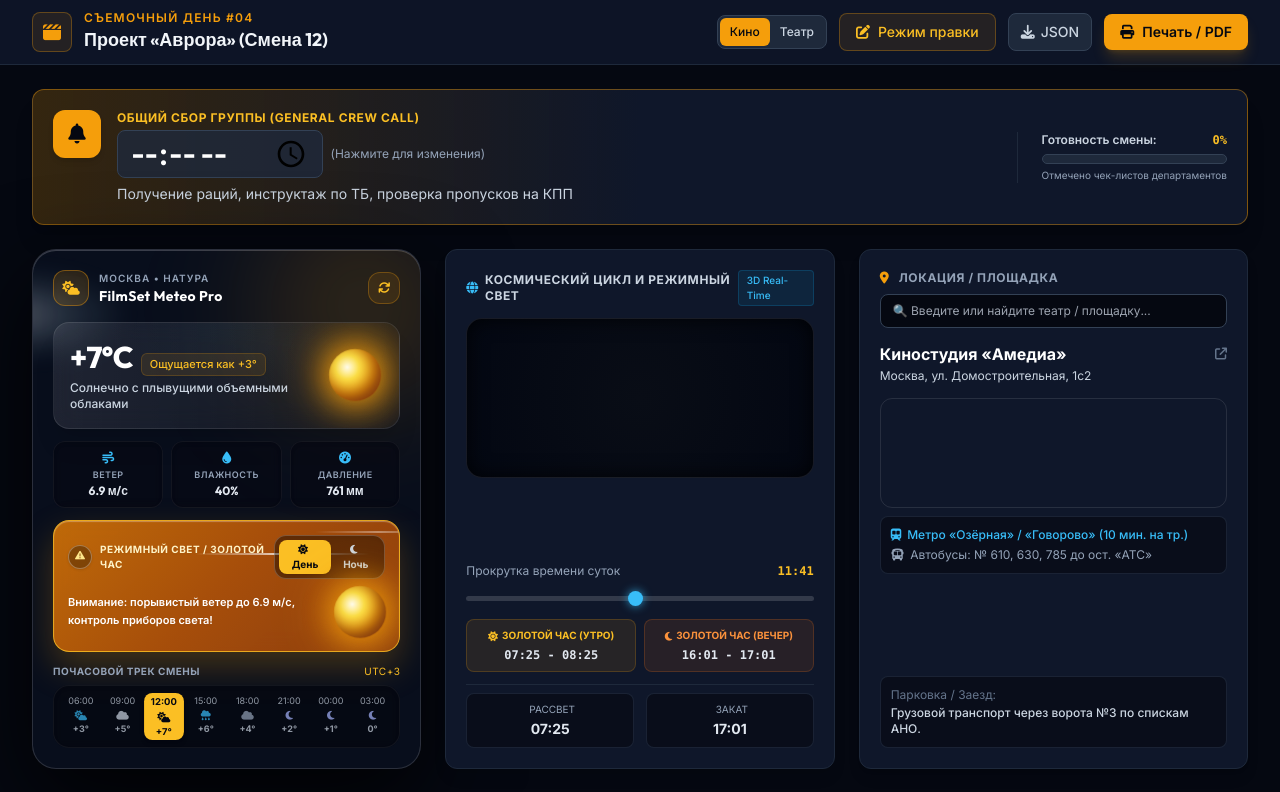
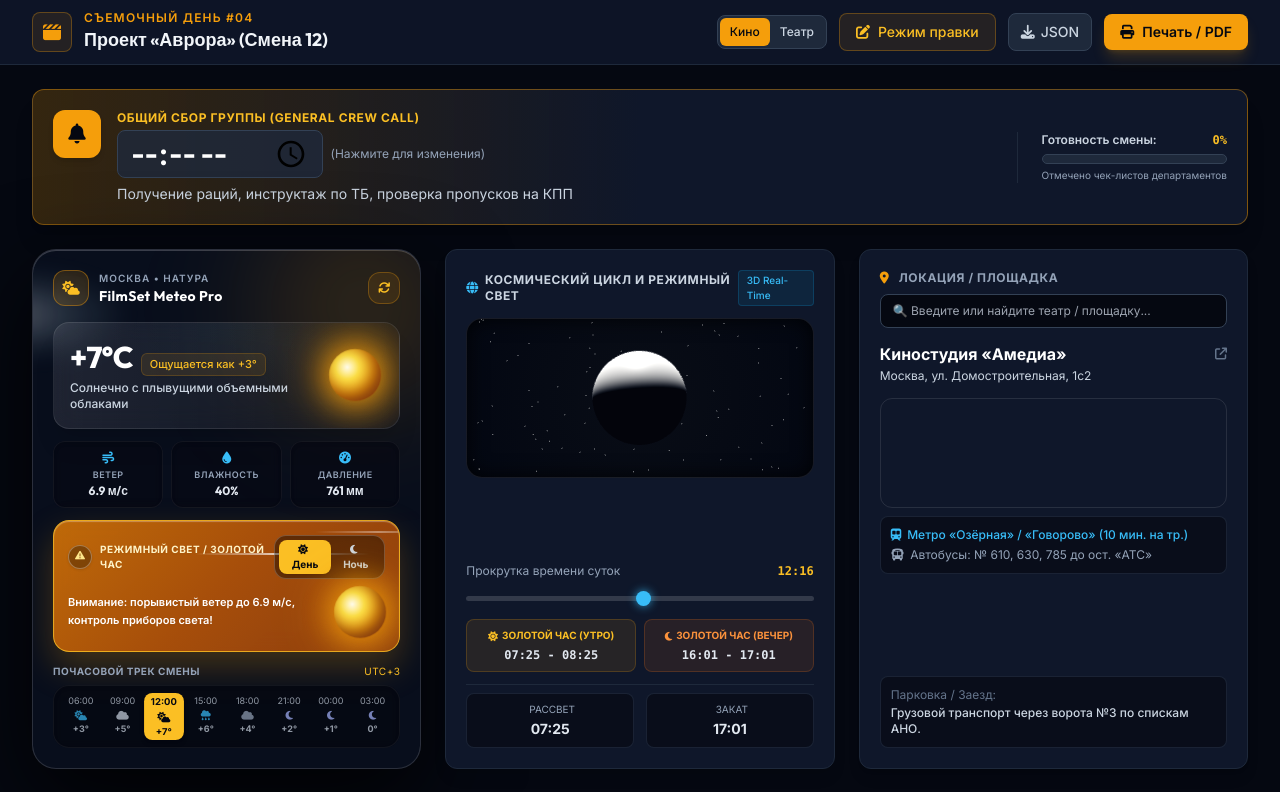
Before and after one commit to biznestver-dev/call-sheet-app, a plain HTML site: page index.html in a window 1280 px wide. Shown: the top 792 px of the page. Drawn offline with nearby package versions, Linux system fonts and the light colour scheme; animation ran at ten frames a second; some icons are missing.

Commit message:
Fix 3D globe rendering issue

```diff
--- a/index.html
+++ b/index.html
@@ -256,7 +256,6 @@
                 </div>
             </div>
 
-            <!-- Общая шкала готовности смены / монтировки -->
             <div class="flex flex-col items-end justify-center border-t md:border-t-0 md:border-l border-slate-800 pt-3 md:pt-0 md:pl-6 min-w-[200px]">
                 <div class="flex items-center justify-between w-full text-xs text-slate-300 mb-1.5 font-semibold">
                     <span id="readiness-label-title">Готовность смены:</span>
@@ -269,12 +268,10 @@
             </div>
         </div>
 
-        <!-- Grid: Weather & Atmosphere & Location (Weather hidden in Theater mode) -->
+        <!-- Grid: Weather & Atmosphere & Location -->
         <div class="grid grid-cols-1 lg:grid-cols-3 gap-6" id="top-widgets-grid">
 
-            <!-- Интегрированный Кинематографичный виджет погоды V1 -->
             <div class="glass-card rounded-3xl p-5 relative overflow-hidden transition-all duration-500 flex flex-col justify-between" id="weather-widget-card">
-
                 <div class="absolute inset-0 overflow-hidden pointer-events-none z-0" id="sky-bg-container">
                     <div class="absolute -top-10 -right-10 w-48 h-48 bg-amber-500/20 rounded-full blur-3xl transition-all duration-500" id="corona-bg"></div>
                     <div class="cloud-layer-1"></div>
@@ -332,7 +329,6 @@
                 </div>
 
                 <div class="banner-day p-3.5 rounded-2xl border relative z-10 overflow-hidden mb-3 backdrop-blur-md transition-all duration-500" id="cinematic-banner">
-
                     <div class="absolute inset-0 pointer-events-none overflow-hidden opacity-90 z-10">
                         <div class="wind-line top-2.5 w-32" style="animation-delay: 0s;"></div>
                         <div class="wind-line top-8 w-44" style="animation-delay: 0.4s;"></div>
@@ -393,7 +389,7 @@
                 </div>
             </div>
 
-            <!-- 3D Realistic Earth & Space Widget (Hidden in Theater mode) -->
+            <!-- 3D Realistic Earth & Space Widget -->
             <div class="bg-slate-900 border border-slate-800 rounded-xl p-5 shadow-lg flex flex-col justify-between relative overflow-hidden" id="space-widget-card">
                 <div>
                     <div class="flex items-center justify-between mb-3">
@@ -452,7 +448,7 @@
                 </div>
             </div>
 
-            <!-- Location & Logistics with Live Search & Venue Input -->
+            <!-- Location & Logistics -->
             <div class="bg-slate-900 border border-slate-800 rounded-xl p-5 shadow-lg flex flex-col justify-between space-y-3" id="location-card">
                 <div>
                     <div class="flex items-center justify-between mb-2">
@@ -493,7 +489,7 @@
             </div>
         </div>
 
-        <!-- Scenes Breakdown / Stripboard (Сцены смены / Акты и картины) -->
+        <!-- Scenes Breakdown -->
         <div class="bg-slate-900 border border-slate-800 rounded-xl p-5 shadow-lg">
             <div class="flex items-center justify-between mb-4">
                 <div class="flex items-center space-x-2">
@@ -521,7 +517,7 @@
             </div>
         </div>
 
-        <!-- General Timeline / Schedule -->
+        <!-- General Timeline -->
         <div class="bg-slate-900 border border-slate-800 rounded-xl p-5 shadow-lg">
             <div class="flex items-center justify-between mb-4">
                 <div class="flex items-center space-x-2">
@@ -547,7 +543,7 @@
             </div>
         </div>
 
-        <!-- Departments & Crew Call Times with Interactive Checklists -->
+        <!-- Departments & Crew Call Times -->
         <div>
             <div class="flex items-center justify-between mb-4">
                 <div class="flex items-center space-x-2">
@@ -665,7 +661,7 @@
                     time: "10:00",
                     ready: true,
                     crew: [
-                        { role: "Заведующий постановчной частью", name: "Олег Зломанов", phone: "+7 (999) 777-88-99" },
+                        { role: "Заведующий постановочной частью", name: "Олег Зломанов", phone: "+7 (999) 777-88-99" },
                         { role: "Начальник монтировочного цеха", name: "Артем Сидоренко", phone: "+7 (999) 888-99-00" }
                     ]
                 },
@@ -731,11 +727,13 @@
             containerElement.innerHTML = '';
 
             const sceneMoon = new THREE.Scene();
-            const cameraMoon = new THREE.PerspectiveCamera(50, containerElement.clientWidth / containerElement.clientHeight, 0.1, 3000);
+            const width = containerElement.clientWidth || 55;
+            const height = containerElement.clientHeight || 55;
+            const cameraMoon = new THREE.PerspectiveCamera(50, width / height, 0.1, 3000);
             cameraMoon.position.set(0, 0, 2.4);
 
             const rendererMoon = new THREE.WebGLRenderer({ antialias: true, powerPreference: "high-performance" });
-            rendererMoon.setSize(containerElement.clientWidth, containerElement.clientHeight);
+            rendererMoon.setSize(width, height);
             rendererMoon.setPixelRatio(Math.min(window.devicePixelRatio, 2));
             containerElement.appendChild(rendererMoon.domElement);
 
@@ -778,7 +776,7 @@
             sceneMoon.add(new THREE.Points(starsGeo, starsMat));
 
             const sphereGeo = new THREE.SphereGeometry(1, 64, 64);
-            const moonMat = new THREE.MeshStandardMaterial({ roughness: 0.85, metalness: 0.05 });
+            const moonMat = new THREE.MeshStandardMaterial({ roughness: 0.85, metalness: 0.05, color: 0x888888 });
             const moonMesh = new THREE.Mesh(sphereGeo, moonMat);
             moonMesh.rotation.z = THREE.MathUtils.degToRad(1.54);
             sceneMoon.add(moonMesh);
@@ -937,7 +935,6 @@
                 theaterBtn.className = "px-2.5 py-1.5 rounded-md font-medium transition bg-amber-500 text-slate-950";
                 filmBtn.className = "px-2.5 py-1.5 rounded-md font-medium transition text-slate-300 hover:text-white";
 
-                // Скрываем погодные и астрономические виджеты для театра (в помещении)
                 if (weatherWidgetCard) weatherWidgetCard.style.display = 'none';
                 if (spaceWidgetCard) spaceWidgetCard.style.display = 'none';
 
@@ -970,7 +967,19 @@
                 theaterBtn.className = "px-2.5 py-1.5 rounded-md font-medium transition text-slate-300 hover:text-white";
 
                 if (weatherWidgetCard) weatherWidgetCard.style.display = 'flex';
-                if (spaceWidgetCard) spaceWidgetCard.style.display = 'flex';
+                if (spaceWidgetCard) {
+                    spaceWidgetCard.style.display = 'flex';
+                    // Переинициализируем 3D сцену при возвращении видимости, чтобы размеры не были 0х0
+                    setTimeout(() => {
+                        if (!rendererGlobe) init3DWidget();
+                        else {
+                            const container = document.getElementById('globeContainer');
+                            if (container && rendererGlobe) {
+                                rendererGlobe.setSize(container.clientWidth || 300, container.clientHeight || 160);
+                            }
+                        }
+                    }, 50);
+                }
 
                 generalBellIcon.className = "fa-solid fa-bell";
                 generalCallTitleLabel.innerText = "Общий сбор группы (General Crew Call)";
@@ -1109,12 +1118,15 @@
             const container = document.getElementById('globeContainer');
             if (!container) return;
 
+            const width = container.clientWidth || 320;
+            const height = container.clientHeight || 160;
+
             sceneGlobe = new THREE.Scene();
-            cameraGlobe = new THREE.PerspectiveCamera(45, container.clientWidth / container.clientHeight, 0.1, 1000);
+            cameraGlobe = new THREE.PerspectiveCamera(45, width / height, 0.1, 1000);
             cameraGlobe.position.set(0, 0, 4.6);
 
             rendererGlobe = new THREE.WebGLRenderer({ antialias: true, alpha: true });
-            rendererGlobe.setSize(container.clientWidth, container.clientHeight);
+            rendererGlobe.setSize(width, height);
             rendererGlobe.setPixelRatio(Math.min(window.devicePixelRatio, 2));
             rendererGlobe.toneMapping = THREE.ACESFilmicToneMapping;
             rendererGlobe.toneMappingExposure = 1.2;
@@ -1138,9 +1150,16 @@
             const textureLoader = new THREE.TextureLoader();
             const earthRadius = 1.1;
             const earthGeometry = new THREE.SphereGeometry(earthRadius, 64, 64);
-            const earthMaterial = new THREE.MeshStandardMaterial({ roughness: 0.6, metalness: 0.1 });
-
-            textureLoader.load('https://threejs.org/examples/textures/planets/earth_atmos_2048.jpg', (tex) => { earthMaterial.map = tex; earthMaterial.needsUpdate = true; });
+            const earthMaterial = new THREE.MeshStandardMaterial({ roughness: 0.6, metalness: 0.1, color: 0x1d4ed8 });
+
+            textureLoader.load('https://threejs.org/examples/textures/planets/earth_atmos_2048.jpg', (tex) => {
+                earthMaterial.map = tex;
+                earthMaterial.color.setHex(0xffffff);
+                earthMaterial.needsUpdate = true;
+            }, undefined, (err) => {
+                console.warn('Не удалось загрузить текстуру Земли, используется базовый цвет', err);
+            });
+
             textureLoader.load('https://threejs.org/examples/textures/planets/earth_specular_2048.jpg', (tex) => { earthMaterial.roughnessMap = tex; earthMaterial.needsUpdate = true; });
 
             earthGroup.add(new THREE.Mesh(earthGeometry, earthMaterial));
@@ -1254,7 +1273,7 @@
         }
 
         function initApp() {
-            const saved = localStorage.getItem('call_sheet_stage_data_v12');
+            const saved = localStorage.getItem('call_sheet_stage_data_v13');
             const data = saved ? JSON.parse(saved) : defaultData;
             renderData(data);
             init3DWidget();
@@ -1294,7 +1313,6 @@
             currentLon = data.lon || 37.4392;
             initMiniMap(currentLat, currentLon);
 
-            // Scenes / Theater Scenes Table
             const scenesTbody = document.getElementById('scenes-tbody');
             scenesTbody.innerHTML = '';
 
@@ -1332,7 +1350,6 @@
                 });
             }
 
-            // Timeline / Theater Timeline
             const timelineTbody = document.getElementById('timeline-tbody');
             timelineTbody.innerHTML = '';
             const activeTimeline = (currentProductionType === 'theater') ? (data.theaterTimeline || defaultData.theaterTimeline) : (data.timeline || defaultData.timeline);
@@ -1354,7 +1371,6 @@
                 `;
             });
 
-            // Departments / Theater Departments
             const deptContainer = document.getElementById('departments-container');
             deptContainer.innerHTML = '';
             const activeDepts = (currentProductionType === 'theater') ? (data.theaterDepartments || defaultData.theaterDepartments) : (data.departments || defaultData.departments);
@@ -1403,7 +1419,6 @@
                 `;
             });
 
-            // Contacts
             const contactsGrid = document.getElementById('contacts-grid');
             contactsGrid.innerHTML = '';
             data.contacts.forEach((contact, index) => {
@@ -1595,14 +1610,14 @@
 
         function saveChanges() {
             const data = collectDataFromDOM();
-            localStorage.setItem('call_sheet_stage_data_v12', JSON.stringify(data));
+            localStorage.setItem('call_sheet_stage_data_v13', JSON.stringify(data));
             calculateGoldenHours();
             updateReadinessProgress();
         }
 
         function resetToDefaults() {
             if (confirm('Сбросить изменения по умолчанию?')) {
-                localStorage.removeItem('call_sheet_stage_data_v12');
+                localStorage.removeItem('call_sheet_stage_data_v13');
                 renderData(defaultData);
             }
         }
```
